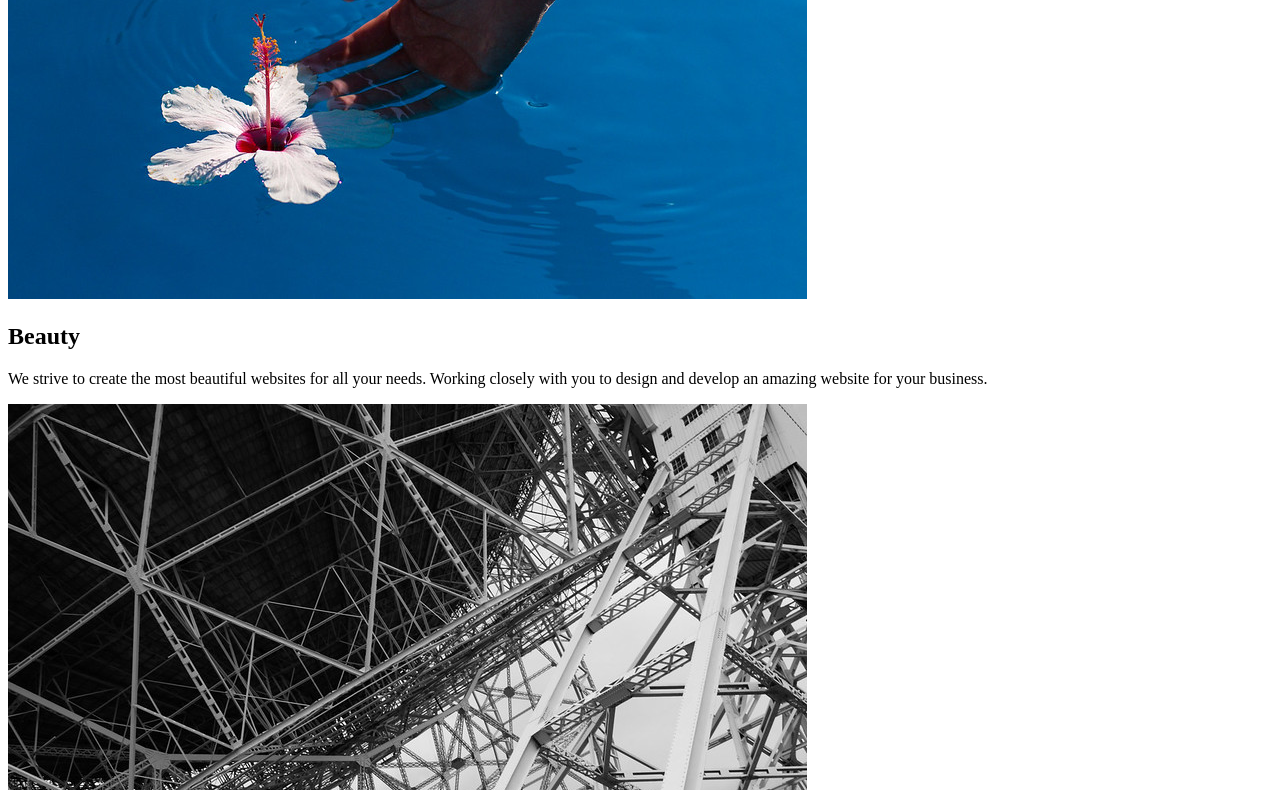
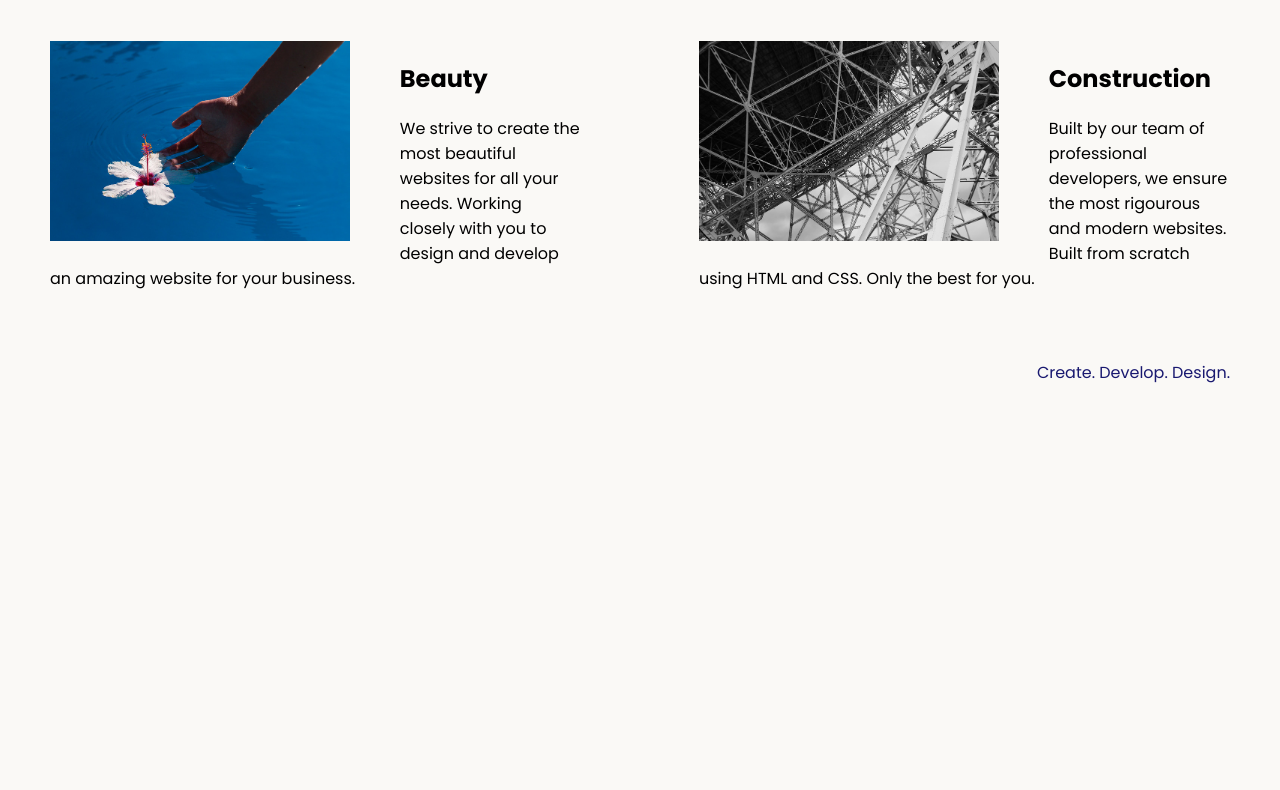
Before and after one commit to Leo-Luz-code/web-course, a plain HTML site: page 8/8.4 Web Design Agency Project/index.html in a window 1280 px wide. Shown: the part 409-1199 px from the top of the page. After the commit the page ends 810 px from the top, so only its background shows below. Drawn offline with Linux system fonts and the light colour scheme.

Commit message:
fix(8.4): fix stylesheet reference

```diff
--- a/8/8.4 Web Design Agency Project/index.html
+++ b/8/8.4 Web Design Agency Project/index.html
@@ -4,7 +4,7 @@
     <meta charset="UTF-8" />
     <meta name="viewport" content="width=device-width, initial-scale=1.0" />
     <title>Agency</title>
-    <link rel="stylesheet" href="./solution.css" />
+    <link rel="stylesheet" href="./style.css" />
     <link rel="preconnect" href="https://fonts.googleapis.com" />
     <link rel="preconnect" href="https://fonts.gstatic.com" crossorigin />
     <link
--- a/8/8.4 Web Design Agency Project/style.css
+++ b/8/8.4 Web Design Agency Project/style.css
@@ -6,6 +6,7 @@ body {
   flex-direction: column;
   min-height: 95vh;
 }
+
 .main {
   flex: 1;
 }
@@ -19,14 +20,14 @@ footer {
   color: midnightblue;
 }
 
+.card {
+  width: 45%;
+}
+
 .tile-image {
   height: 200px;
   float: left;
   margin-right: 50px;
-}
-
-.card {
-  width: 45%;
 }
 
 .left {
```
